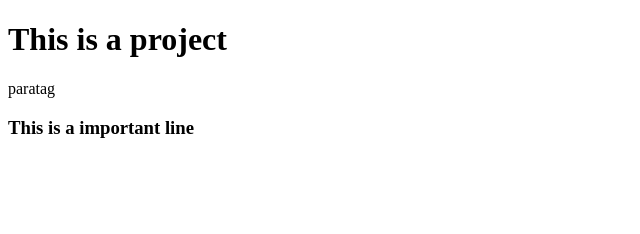
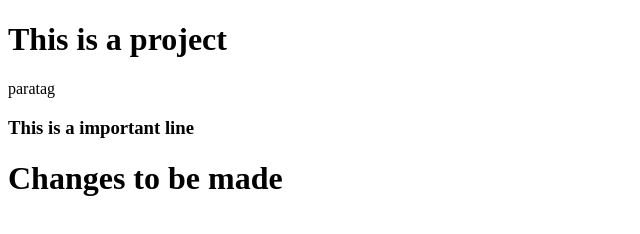
Before and after one commit to KathiravansCode/gittutorial, a plain HTML site: page index.html in a window 1280 px wide. Shown: the whole page, without its empty margins (0-640 px from the left). Drawn offline with Linux system fonts and the light colour scheme.

Commit message:
Update index.html

```diff
--- a/index.html
+++ b/index.html
@@ -9,6 +9,6 @@
     <h1>This is a project</h1>
     <p>paratag</p>
     <h3>This is a important line</h3>
-
+    <h1>Changes to be made</h1>
 </body>
 </html>
```
